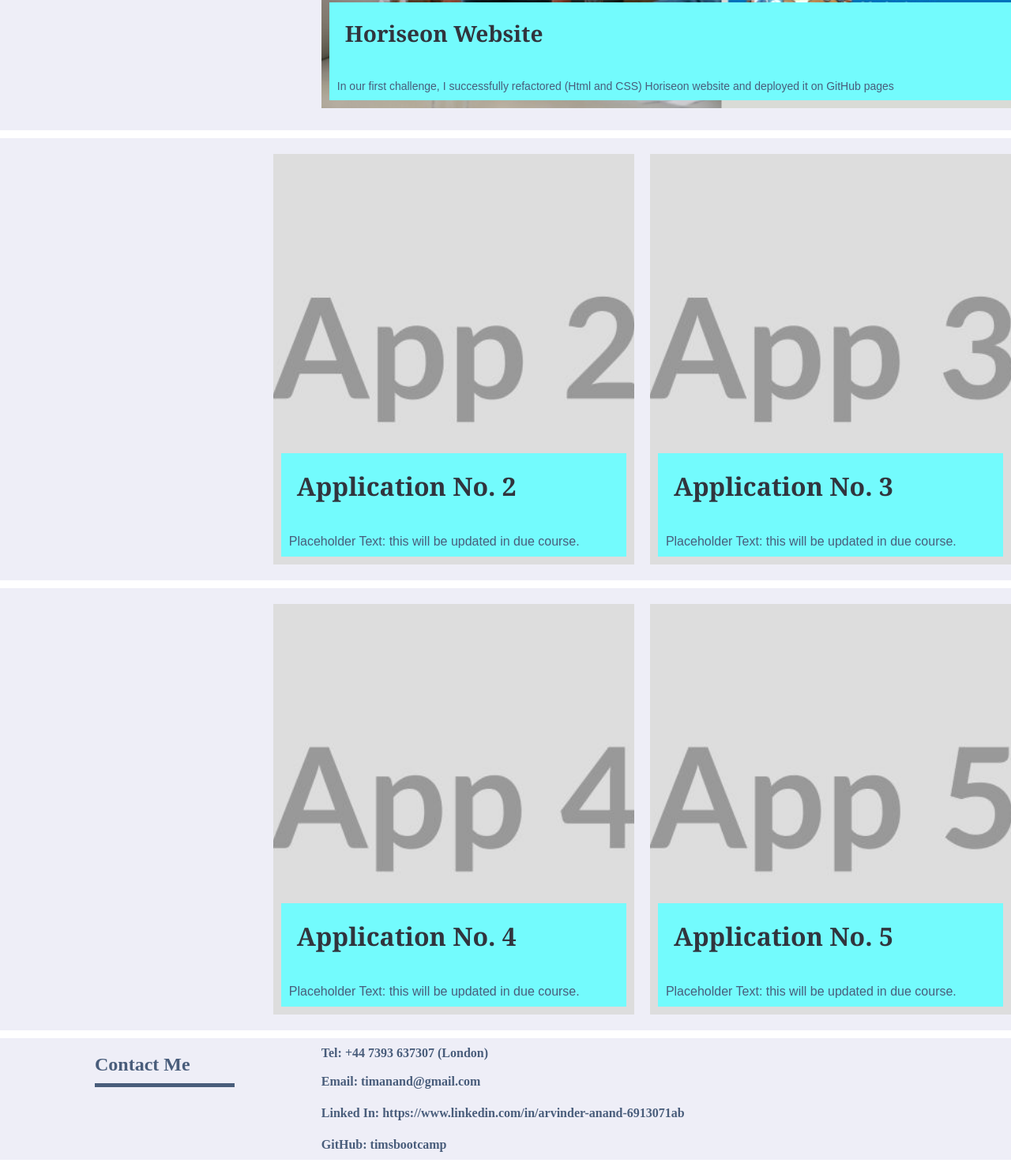
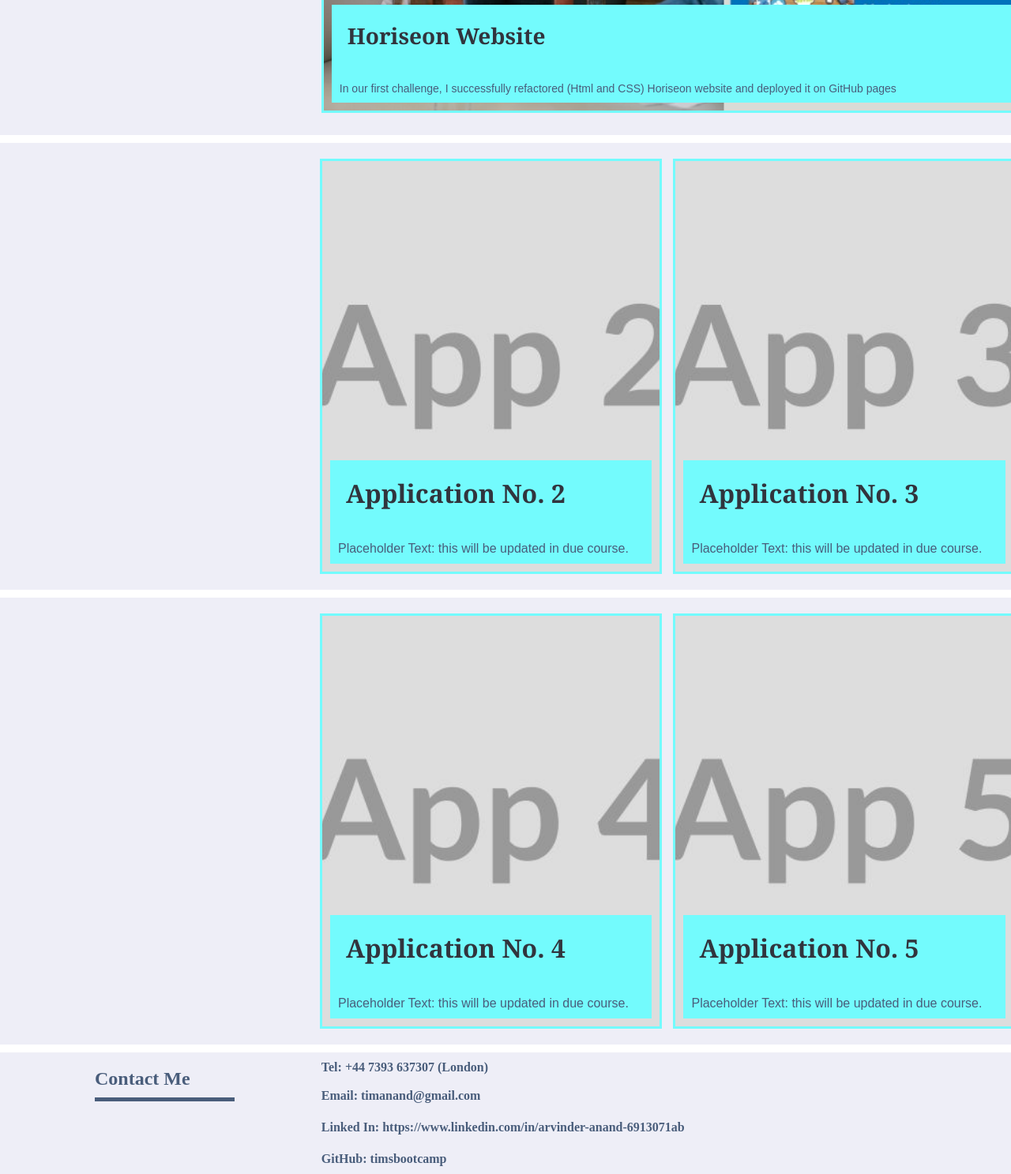
Before and after one commit to timsbootcamp/arvinderanand-portfolio, a plain HTML site: page index.html in a window 1280 px wide. Shown: the part 1230-2717 px from the top of the page at 79% size. Drawn offline with Linux system fonts and the light colour scheme.

Commit message:
Resume link now links to my CV. Application boxes now have a border.

```diff
--- a/assets/css/style.css
+++ b/assets/css/style.css
@@ -31,7 +31,6 @@ a {
 }
 
 
-
 .flex-container  {
   display: flex;
   background: #EEEEF7;
@@ -39,10 +38,10 @@ a {
   margin: 10px 0px 0px 0px;
 }
 
+
 .flex-container div {
     padding: 10px;
 }
-
 
 
 /* Navigation */
@@ -60,6 +59,7 @@ a {
   font-family: Arial;
 }
 
+
 .navigation a:hover {
   background: #73FBFD;
 }
@@ -75,12 +75,12 @@ a {
   color: #495D7B;
 }
 
+
 .right-text-item{
   flex-basis: 83%;
   color: #495D7B;
   background-color: #EEEEF7;
 }
-
 
 
 /* Image Related */
@@ -91,12 +91,15 @@ a {
   width: 100%;
   background-position: center;
   background-repeat: no-repeat;
+  border: 3px solid #73FBFD;;
 }
 
 
 .jumbotron_initialImage {
-	background-image: url("../images/myphoto-mac.jpg");
+  border: none;
+  background-image: url("../images/myphoto-mac.jpg");
 }
+
 
 .image {
 	height: 100px;
@@ -107,11 +110,13 @@ a {
   background-color: #EEEEF7;
 }
 
+
 .image-myphoto {
   width: 200px;
 	height: 30px;
   background-image: url("../images/myphoto.jpg");
 }
+
 
 .imageAbout {
 	height: 100px;
@@ -119,11 +124,12 @@ a {
   background-repeat: no-repeat;
 }
 
-  .jumbotron-app1-item {
+.jumbotron-app1-item {
     background-image: url("../images/app1.jpg");
     display: flex;
     align-items: flex-end;
   }
+
 
 .jumbotron-app2-item {
 	background-image: url("../images/app2.jpg");
@@ -131,17 +137,20 @@ a {
   align-items: flex-end;
 }
 
+
 .jumbotron-app3-item {
 	background-image: url("../images/app3.jpg");
   display: flex;
   align-items: flex-end;
 }
 
+
 .jumbotron-app4-item {
 	background-image: url("../images/app4.jpg");
   display: flex;
   align-items: flex-end;
 }
+
 
 .jumbotron-app5-item {
 	background-image: url("../images/app5.jpg");
@@ -151,18 +160,9 @@ a {
 
 
 .app-image-item{
-  flex-basis: 40%;
+  flex-basis: 42%;
   margin: 10px;
 }
-
-
-
-/* .text {
-  background: rgb(0,0,0,0.7);
-  width: 100%;
-  padding: 20px 40px;
-  color: white;
-} */
 
 
 .text {
@@ -173,27 +173,22 @@ a {
 }
 
 
-
 .text p {
-  /* color: rgba(255, 255, 255, 0.7); */
   padding: 10px 0px 0px 0px;
   color: #495D7B;
   font-family: Arial, Helvetica, sans-serif;
 }
+
 .text h1 {
   font-family: Georgia, 'Times New Roman', Times, serif;
 }
 
 h1 {
-  /* color: #31343D; */
   color: #31343D;
   background: #73FBFD;
   padding: 10px 10px 10px 10px;
   margin: 0px 0px 20px 0px;
 }
-
-
-
 
 .column {
   display: flex;
--- a/index.html
+++ b/index.html
@@ -9,24 +9,6 @@
 
 <body>
 
-    <!-- <div class="flex-container">
-
-        <div class="flex-container">
-            <div class="image image-myphoto">
-            </div>
-        </div>
-
-        <div class="flex-container">
-            <div class="navigation">
-                <a href="#about-me">About Me</a>
-                <a href="#work">Work</a>
-                <a href="#contact-me">Contact Me</a>
-                <a href="#">Resume</a>
-            </div>
-        </div>
-
-    </div> -->
-
     <div class="flex-container-title">
         <h1>Arvinder Anand </h1>
     </div>
@@ -36,7 +18,7 @@
             <a href="#about-me">About Me</a>
             <a href="#work">Work</a>
             <a href="#contact-me">Contact Me</a>
-            <a href="#">Resume</a>
+            <a href="arvinderanand-cv.pdf">Resume</a>
         </div>
     </div>
 
@@ -78,7 +60,7 @@
 
         <div class="right-text-item">
             <a href="https://timsbootcamp.github.io/horiseon-website">
-                <div class="jumbotron jumbotron-app1-item">
+                <div class="jumbotron jumbotron-app1-item zzz">
 
                     <div class="text">
                         <h1>Horiseon Website </h1>
@@ -95,11 +77,11 @@
 
     <div class="flex-container">
 
-        <div class="left-text-item">
-        </div>
+        <section id="work" class="left-text-item">
+        </section>
 
         <div class="app-image-item">
-            <div class="jumbotron jumbotron-app2-item">
+            <div class="jumbotron jumbotron-app2-item zzz">
                 <div class="text">
                     <h1>Application No. 2</h1>
                     <p>Placeholder Text: this will be updated in due course.</p>
@@ -108,7 +90,7 @@
         </div>
 
         <div class="app-image-item">
-            <div class="jumbotron jumbotron-app3-item">
+            <div class="jumbotron jumbotron-app3-item zzz">
                 <div class="text">
                     <h1>Application No. 3</h1>
                     <p>Placeholder Text: this will be updated in due course.</p>
@@ -120,11 +102,11 @@
 
     <div class="flex-container">
 
-        <div class="left-text-item">
-        </div>
+        <section id="work" class="left-text-item">
+        </section>
 
         <div class="app-image-item">
-            <div class="jumbotron jumbotron-app4-item">
+            <div class="jumbotron jumbotron-app4-item zzz">
                 <div class="text">
                     <h1>Application No. 4</h1>
                     <p>Placeholder Text: this will be updated in due course.</p>
@@ -133,7 +115,7 @@
         </div>
 
         <div class="app-image-item">
-            <div class="jumbotron jumbotron-app5-item">
+            <div class="jumbotron jumbotron-app5-item zzz">
                 <div class="text">
                     <h1>Application No. 5</h1>
                     <p>Placeholder Text: this will be updated in due course.</p>
```
Also changed, not shown: 1 other file. Lines whose indentation alone changed are shown as unchanged.
